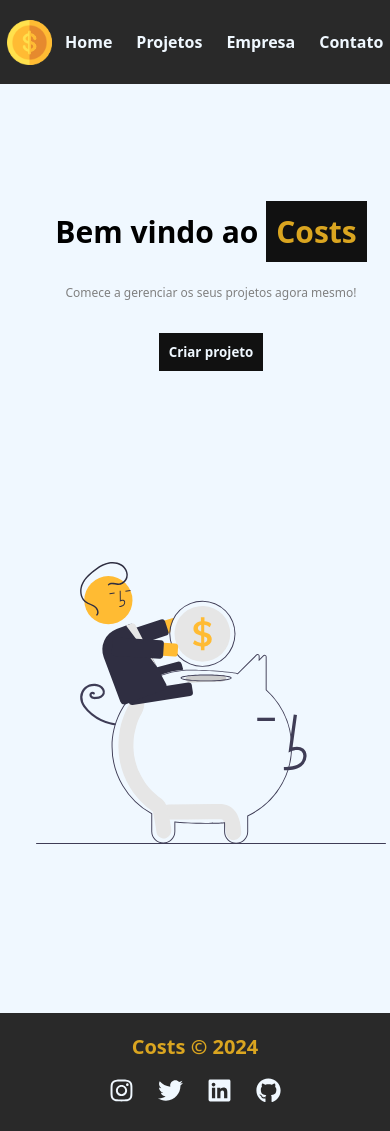
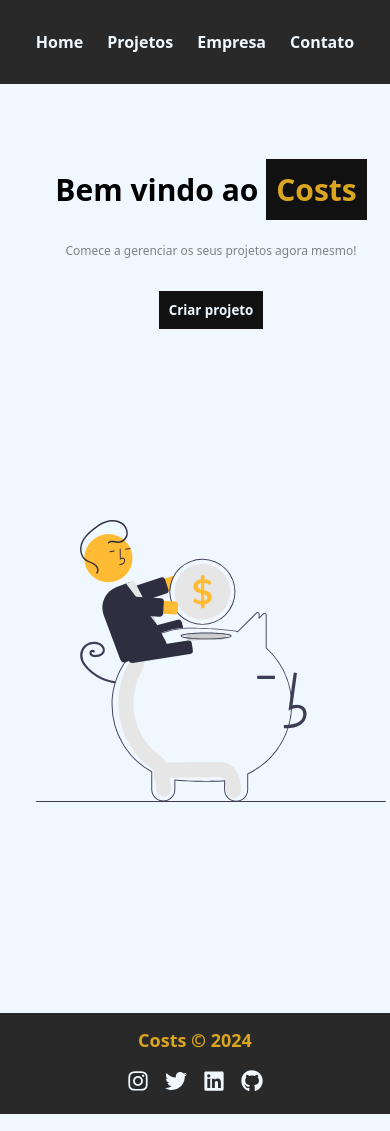
Before and after one commit to diegolts7/GerenciadorProjetos, a React (Create React App) app: page / in a window 390 px wide. Shown: the top 1131 px of the page. Built offline with nearby package versions, Linux system fonts and the light colour scheme.

Commit message:
ajustando a estilização em telas menores.

```diff
--- a/src/components/layout/cabecalho/Cabecalho.js
+++ b/src/components/layout/cabecalho/Cabecalho.js
@@ -9,12 +9,21 @@ let DivCabecalho = styled.div`
   min-height: 10vh;
   background-color: #292929;
   color: aliceblue;
+  img {
+    height: 45px;
+  }
+
+  @media screen and (max-width: 501px) {
+    img {
+      display: none;
+    }
+  }
 `;
 
 function Cabecalho() {
   return (
     <DivCabecalho>
-      <img src={image} height="45px" />
+      <img src={image} />
       <Links />
     </DivCabecalho>
   );
--- a/src/components/layout/footer/Footer.js
+++ b/src/components/layout/footer/Footer.js
@@ -15,6 +15,13 @@ const Rodape = styled.footer`
     color: #daa520;
     font-size: 20px;
   }
+
+  @media screen and (max-width: 501px) {
+    height: 12vh;
+    strong {
+      font-size: 18px;
+    }
+  }
 `;
 
 const Icones = styled.div`
@@ -25,6 +32,11 @@ const Icones = styled.div`
   a {
     color: aliceblue;
     cursor: pointer;
+  }
+
+  @media screen and (max-width: 501px) {
+    font-size: 22px;
+    gap: 1rem;
   }
 `;
 
--- a/src/components/pages/home/Home.css
+++ b/src/components/pages/home/Home.css
@@ -36,8 +36,10 @@
   }
   .divHome {
     width: 50vh;
+    min-height: 85vh;
   }
   .divHome h1 {
+    margin-top: 10vh;
     font-size: 30px;
   }
   .descricaoHome {
```
